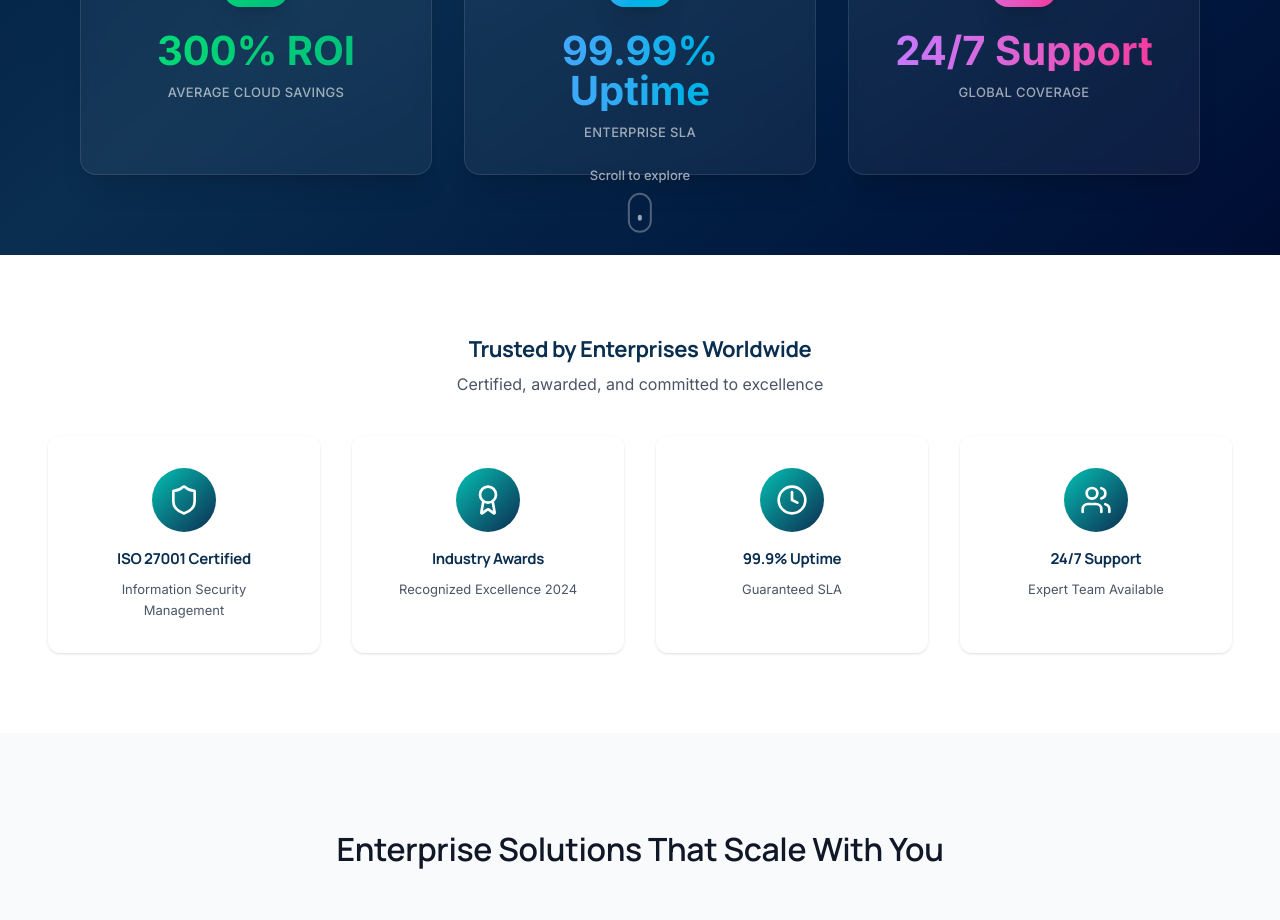
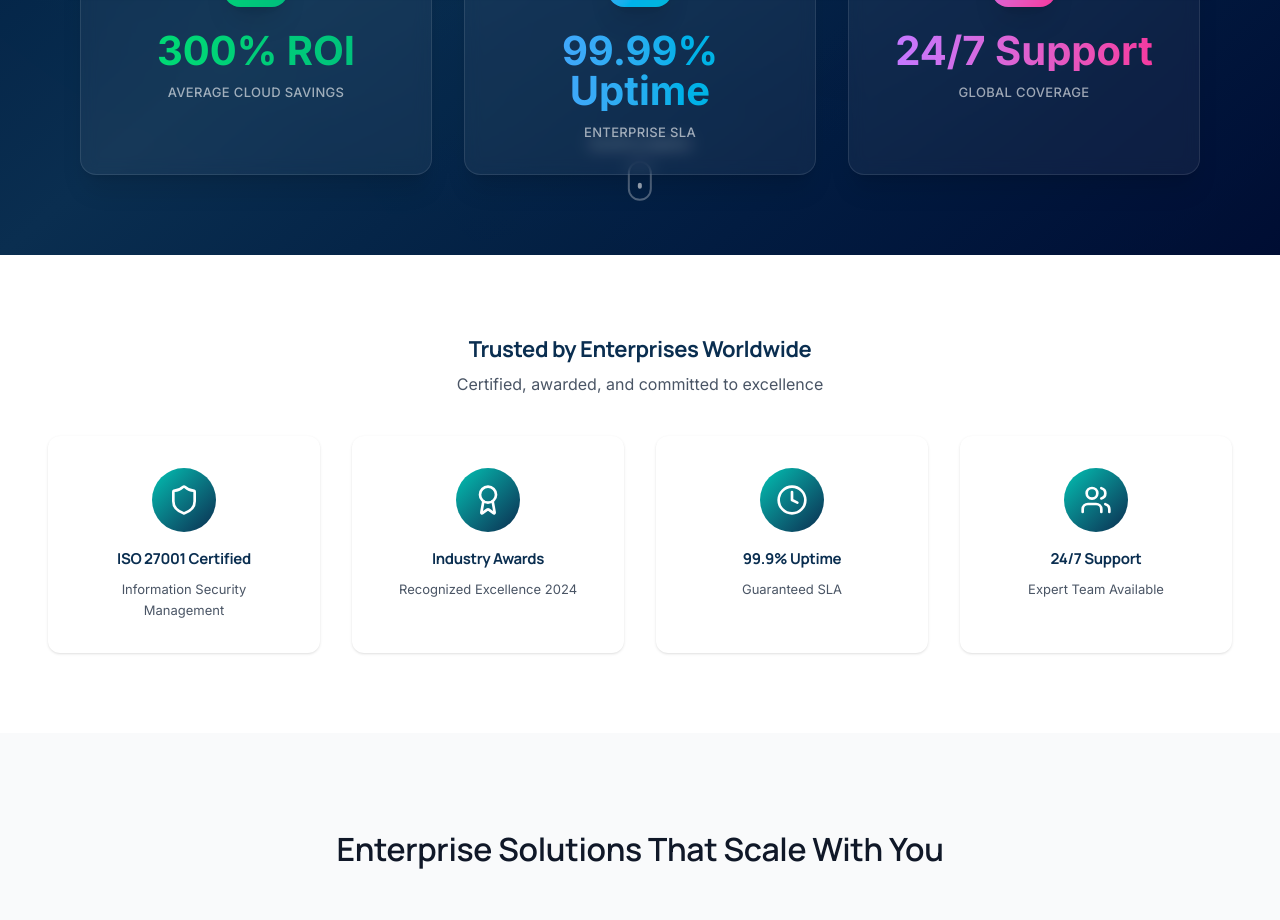
Before and after one commit to PaulWallaceATL/knetix, a Next.js app: page / in a window 1280 px wide. Shown: the part 840-1760 px from the top of the page. Built offline with nearby package versions, Linux system fonts and the light colour scheme.

Commit message:
fix: increase spacing for scroll indicator to prevent overlap
- Changed bottom positioning from bottom-4/6/8 to bottom-8/12/16
- Reduced z-index from z-30 to z-10 to sit behind cards
- Prevents overlap with stat cards above

```diff
--- a/src/components/EnterpriseHero.tsx
+++ b/src/components/EnterpriseHero.tsx
@@ -259,7 +259,7 @@ export default function EnterpriseHero() {
         initial={{ opacity: 0 }}
         animate={{ opacity: 1 }}
         transition={{ duration: 1, delay: 1.5 }}
-        className="absolute bottom-4 md:bottom-6 lg:bottom-8 left-1/2 transform -translate-x-1/2 z-30 hidden sm:flex"
+        className="absolute bottom-8 md:bottom-12 lg:bottom-16 left-1/2 transform -translate-x-1/2 z-10 hidden sm:flex"
       >
         <motion.div
           animate={{ y: [0, 10, 0] }}
```
